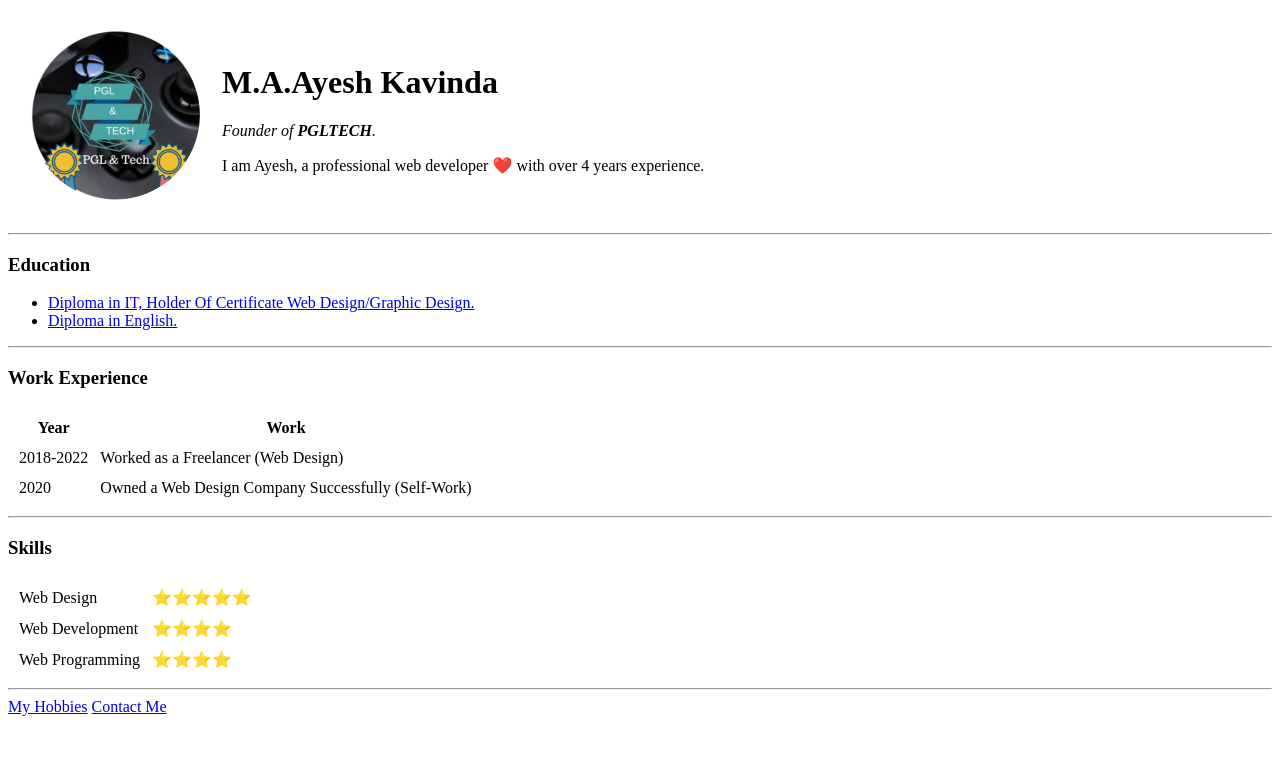
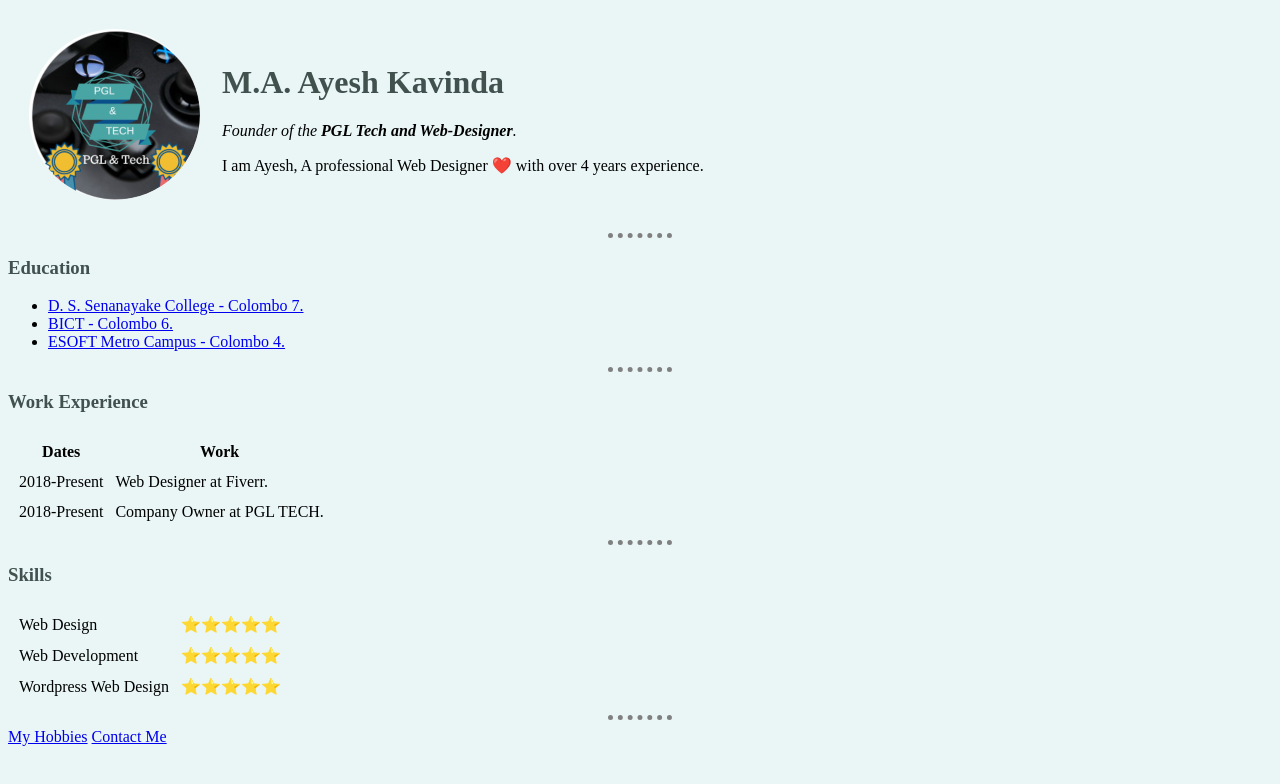
Before and after one commit to AyeshKavinda/cv, a plain HTML site: page index.html in a window 1280 px wide. Drawn offline with Linux system fonts and the light colour scheme; files that its build step writes are made by us from their sources.

Commit message:
Update index.html

```diff
--- a/index.html
+++ b/index.html
@@ -1,18 +1,22 @@
 <!DOCTYPE html>
-<html lang="en" dir="ltr">
+<html>
     <head>
-    <meta charset="utf-8">
+        <meta charset="UTF-8">
+        <meta name="description" content="M.A. Ayesh Kavinda - IT Professional | Programming (Python) | Web Development.">
         <title>Ayesh's Personal Site</title>
+        <link rel="stylesheet" href="css/styles.css">
     </head>
 
     <body>
         <table cellspacing="20">
             <tr>
-        <td><img src="images/PGLnewlogo.png" alt="ayesh profile picture"></td>
                 <td>
-          <h1>M.A.Ayesh Kavinda</h1>
-          <p><em>Founder of <strong>PGLTECH</strong>.</em></p>
-          <p>I am Ayesh, a professional web developer ❤️ with over 4 years experience.</p>
+                    <img src="https://ayeshkavinda.github.io/cv/images/PGLnewlogo.png" alt="ayesh profile picture">
+                </td>
+                <td>
+                    <h1>M.A. Ayesh Kavinda</h1>
+                    <p><em>Founder of the <strong>PGL Tech and Web-Designer</strong>.</em></p>
+                    <p>I am Ayesh, A professional Web Designer ❤️ with over 4 years experience.</p>
                 </td>
             </tr>
         </table>
@@ -20,38 +24,32 @@
         <hr>
         <h3>Education</h3>
         <ul>
-      <li><a href="https://esoft.lk/courses/diploma-in-information-technology/">Diploma in IT, Holder Of Certificate Web Design/Graphic Design.</a></li>
-      <li><a href="https://esoft.lk/courses/diploma-in-english/">Diploma in English.</a></li>
+            <li><a href="https://www.linkedin.com/in/ayesh-kavinda/details/education/">D. S. Senanayake College - Colombo 7.</a></li>
+            <li><a href="https://www.linkedin.com/in/ayesh-kavinda/details/education/">BICT - Colombo 6.</a></li>
+            <li><a href="https://www.linkedin.com/in/ayesh-kavinda/details/education/">ESOFT Metro Campus - Colombo 4.</a></li>
         </ul>
         <hr>
         <h3>Work Experience</h3>
         <table cellspacing="10">
             <thead>
                 <tr>
-          <th>Year</th>
+                    <th>Dates</th>
                     <th>Work</th>
                 </tr>
             </thead>
             <tbody>
                 <tr>
-          <td>
-            2018-2022
-          </td>
-          <td>
-            Worked as a Freelancer (Web Design)
-          </td>
+                    <td>2018-Present</td>
+                    <td>Web Designer at Fiverr.</td>
                 </tr>
                 <tr>
-          <td>
-            2020
-          </td>
-          <td>
-            Owned a Web Design Company Successfully (Self-Work)
-          </td>
+                    <td>2018-Present</td>
+                    <td>Company Owner at PGL TECH.</td>
                 </tr>
             </tbody>
         </table>
         <hr>
+
         <h3>Skills</h3>
         <table cellspacing="10">
             <tr>
@@ -60,17 +58,16 @@
             </tr>
             <tr>
                 <td>Web Development</td>
-          <td>⭐⭐⭐⭐</td>
+                <td>⭐⭐⭐⭐⭐</td>
             </tr>
             <tr>
-          <td>Web Programming</td>
-          <td>⭐⭐⭐⭐</td>
+                <td>Wordpress Web Design</td>
+                <td>⭐⭐⭐⭐⭐</td>
             </tr>
         </table>
+
         <hr>
         <a href="hobbies.html">My Hobbies</a>
         <a href="contact-me.html">Contact Me</a>
-
     </body>
-
 </html>
```
Lines whose indentation alone changed are shown as unchanged.
